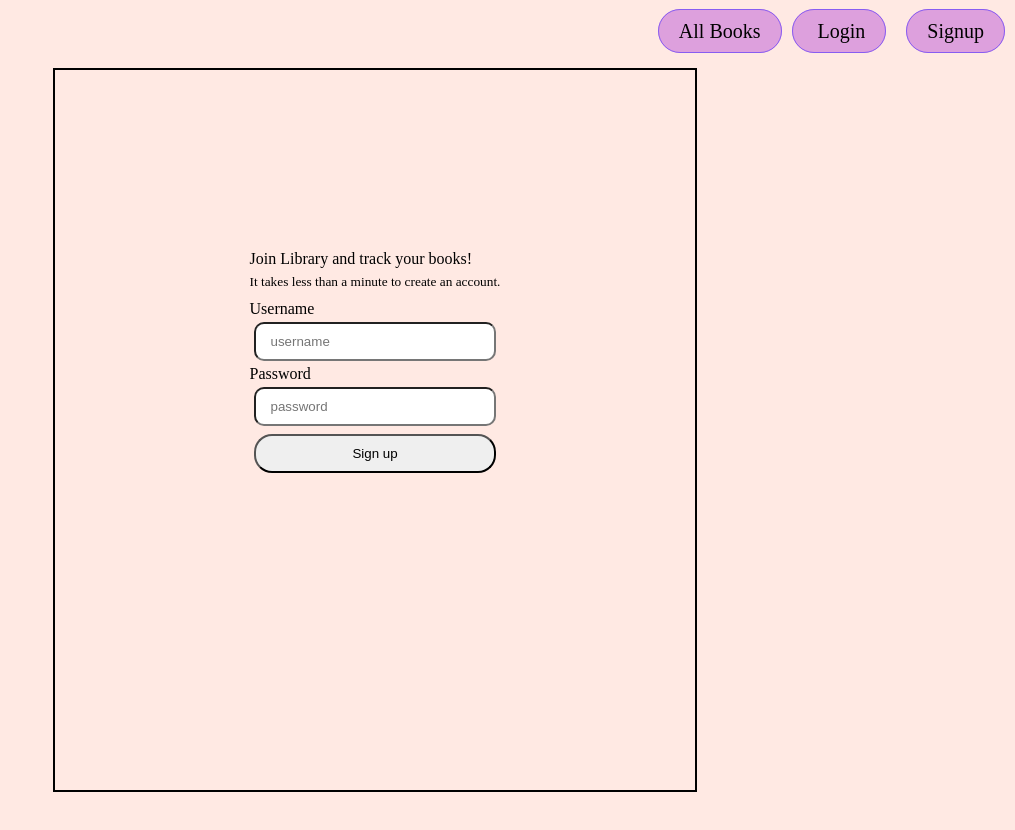
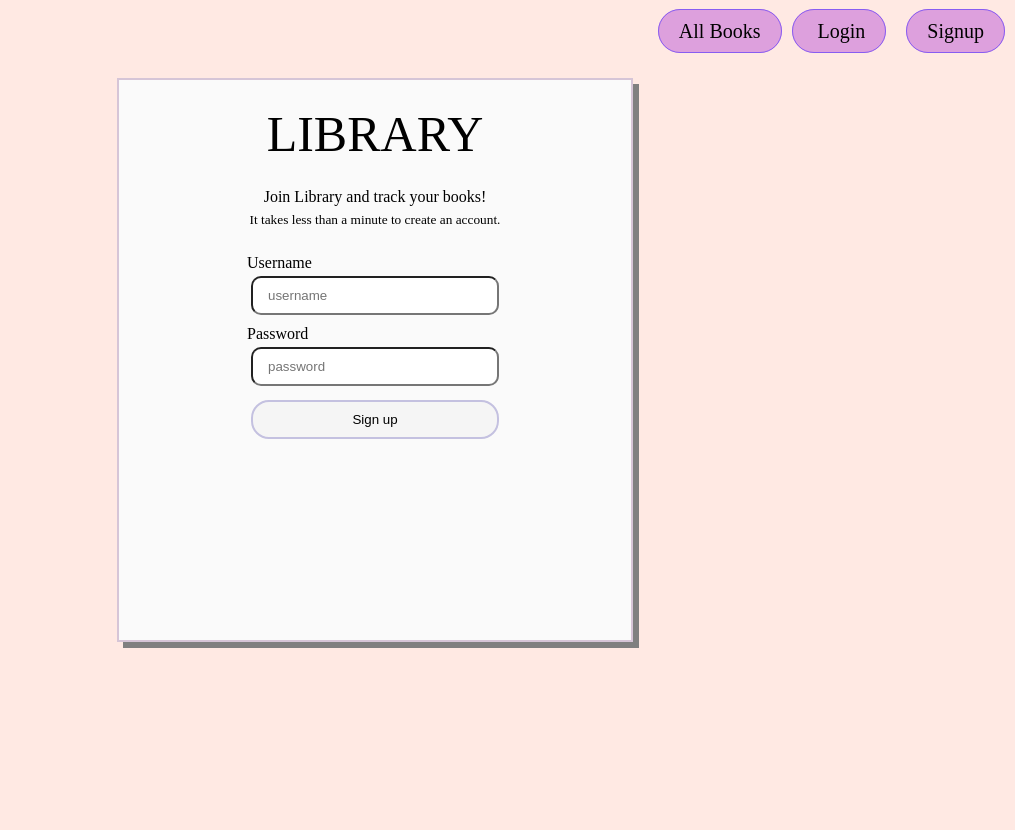
Before and after one commit to yushisalvador/MyBooks-frontend, a Vue app: page /register in a window 1280 px wide. Shown: the top 830 px of the page, without its empty margins (265-1280 px from the left). Before the commit the page ends 800 px from the top, so only its background shows below. Built offline with nearby package versions, Linux system fonts and the light colour scheme; no server answers.

Commit message:
chore:add error handling for register, edit css

```diff
--- a/src/views/Register.vue
+++ b/src/views/Register.vue
@@ -1,8 +1,14 @@
 <template>
+  <div class="page-wrapper">
     <div class="container">
       <div class="sub">
+        <div class="intro-texts">
+          <div class="name-app">LIBRARY</div>
           <div>Join Library and track your books!</div>
           <sub>It takes less than a minute to create an account. </sub>
+          <p class="errror">{{ error }}</p>
+        </div>
+
         <form @submit.prevent="register">
           <label>Username</label>
           <input
@@ -24,10 +30,10 @@
         </form>
       </div>
     </div>
+  </div>
 </template>
 
 <script>
-import { useRouter } from "vue-router";
 import axios from "axios";
 
 const api = process.env.VUE_APP_API_URL;
@@ -46,21 +52,24 @@ export default {
       if (this.username.length < 5 || this.password.length < 5) {
         alert("username & password must contain at least 6 characters!");
       }
-      const router = useRouter();
       try {
-        const req = await axios.post(`${api}/auth/register`, {
+        await axios.post(`${api}/auth/register`, {
           username: this.username,
           pass: this.password,
         });
-        if (req.status === 201) {
-          alert("succefully signed up! Redirecting you to our login screen!");
-          await router.push("/login");
-        } else if (req.status === 409) {
+        alert("succesfully signed up! Redirecting you to our login screen!");
+        await this.$router.push("/login");
+      } catch (error) {
+        const status = error.response.status;
+        console.log(error);
+        if (status === 409) {
           this.error =
             "A user with this username already exists. Please choose a different username.";
+        } else if (status === 401) {
+          this.error = "Username and password are required!";
+        } else {
+          alert("Failed to sign up. This is likely due to a server error.");
         }
-      } catch {
-        alert("Failed to sign up. This is likely due to a server error.");
       }
     },
   },
@@ -68,24 +77,50 @@ export default {
 </script>
 
 <style scoped>
+.page-wrapper {
+  height: 100vh;
+  width: 100vw;
+}
+
+.name-app {
+  font-size: 50px;
+  margin: 25px;
+}
+
+.intro-texts {
+  text-align: center;
+}
+
+.error {
+  font-size: 16px;
+  text-align: center;
+  font-weight: 400;
+  width: 50%;
+}
+
 .container {
   margin: 0 auto;
-  height: 90vh;
-  width: 50vw;
-  border: 2px solid black;
+  margin-top: 30px;
+  height: 70%;
+  width: 40%;
+  border: 2px solid rgb(214, 197, 215);
   display: flex;
-  flex-direction: column;
-  align-items: center;
-  position: relative;
+  flex-direction: row;
+  justify-content: center;
+  background: #fafafa;
+  box-shadow: 6px 6px grey;
 }
 
 .sub {
-  position: relative;
-  top: 25%;
+  width: 100%;
+  display: flex;
+  flex-direction: column;
 }
 form {
+  width: 50%;
   display: flex;
   flex-direction: column;
+  margin: 0 auto;
   margin-top: 10px;
 }
 
@@ -96,6 +131,7 @@ input {
   padding-left: 15px;
   padding-right: 15px;
   border-radius: 10px;
+  margin-bottom: 10px;
 }
 
 button {
@@ -105,5 +141,23 @@ button {
   padding-left: 15px;
   padding-right: 15px;
   border-radius: 18px;
+  border: 2px solid #c4c1e0;
+  background: whitesmoke;
+}
+
+button:hover {
+  background: #c4c1e0;
+  border: 2px solid white;
+  cursor: pointer;
+  color: white;
+  margin-bottom: 4px;
+}
+
+@media only screen and (max-width: 900px) {
+  .container {
+    width: 90%;
+    height: 80%;
+    margin-top: 40px;
+  }
 }
 </style>
```
Lines whose indentation alone changed are shown as unchanged.
